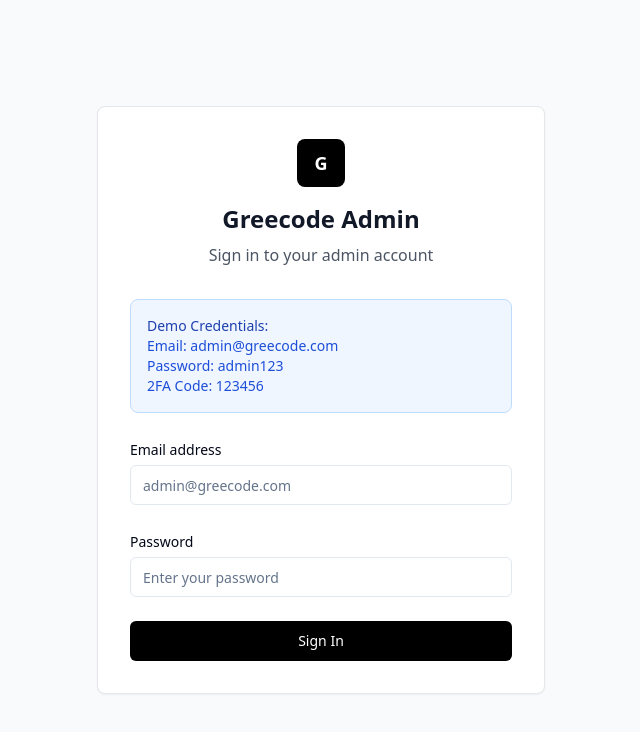
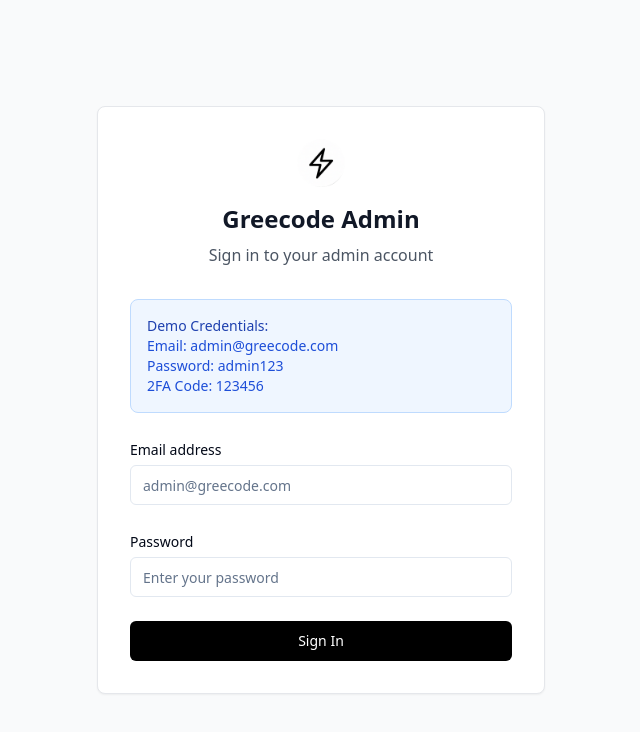
Before and after one commit to sridurgavik/greecode-control-center, a React (Vite) app: page /admin/login in a window 1280 px wide. Shown: the top 732 px of the page, without its empty margins (319-959 px from the left). Built offline with nearby package versions, Linux system fonts and the light colour scheme.

Commit message:
Change logo in sign-in page
Update the logo in the AdminLogin page to match the new design.

```diff
--- a/src/pages/admin/AdminLogin.tsx
+++ b/src/pages/admin/AdminLogin.tsx
@@ -75,9 +75,11 @@ const AdminLogin = () => {
         >
           {/* Logo and title */}
           <div className="text-center mb-8">
-            <div className="mx-auto w-12 h-12 bg-black rounded-lg flex items-center justify-center text-white font-bold text-lg mb-4">
-              G
-            </div>
+            <img
+              src="/lovable-uploads/9be281c4-8e08-4889-aaed-259328e16ee4.png"
+              alt="Greecode Logo"
+              className="mx-auto w-12 h-12 object-contain mb-4"
+            />
             <h1 className="text-2xl font-bold text-gray-900">Greecode Admin</h1>
             <p className="text-gray-600 mt-2">Sign in to your admin account</p>
           </div>
```
